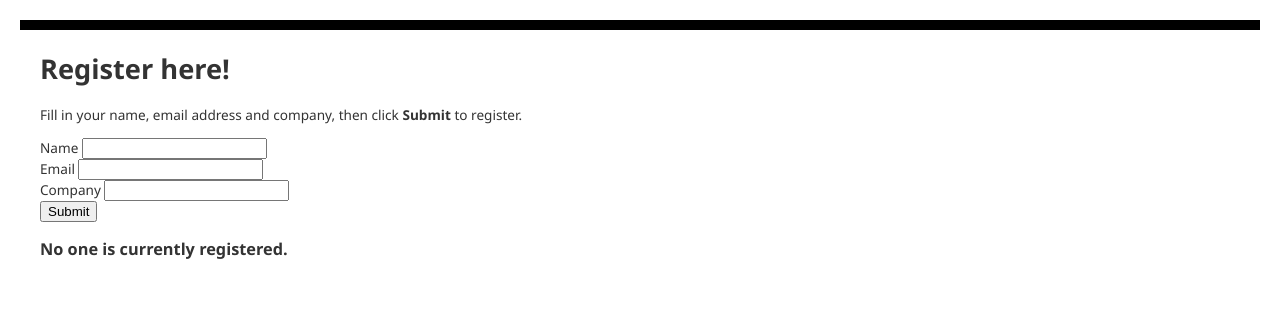
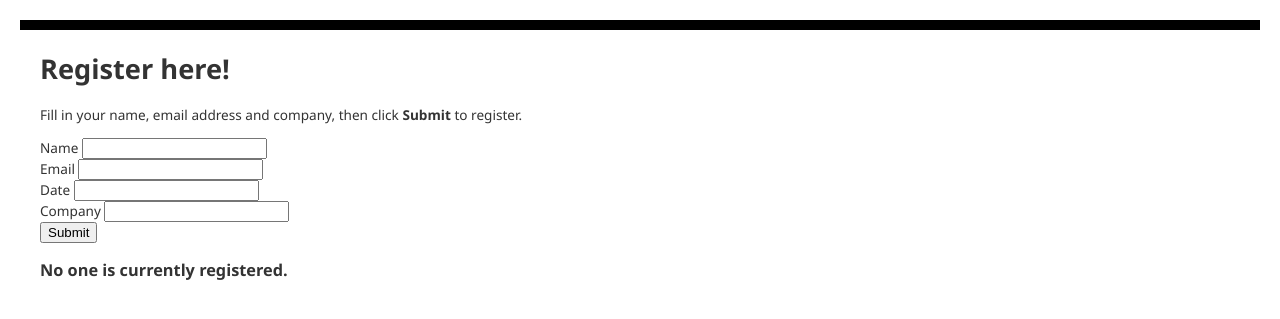
Before and after one commit to mnemec/database, a PHP site: page / in a window 1280 px wide. Shown: the top 319 px of the page. Run offline with PHP 8.4, Linux system fonts and the light colour scheme; data that the repository does not hold is empty.

Commit message:
initial commit

```diff
--- a/index.php
+++ b/index.php
@@ -21,6 +21,7 @@
 <form method="post" action="index.php" enctype="multipart/form-data" >
       Name  <input type="text" name="name" id="name"/></br>
       Email <input type="text" name="email" id="email"/></br>
+      Date  <input type="text" name="date" id="date" /></br>
       Company <input type="text" name="company" id="company"/></br>
       <input type="submit" name="submit" value="Submit" />
 </form>
@@ -45,7 +46,7 @@
     try {
         $name = $_POST['name'];
         $email = $_POST['email'];
-$Company = $_POST['Company'];
+        $Company = $_POST['Company'];
         $date = date("Y-m-d");
         // Insert data
         $sql_insert = "INSERT INTO registration_tbl (name, email, date, Company)
```
